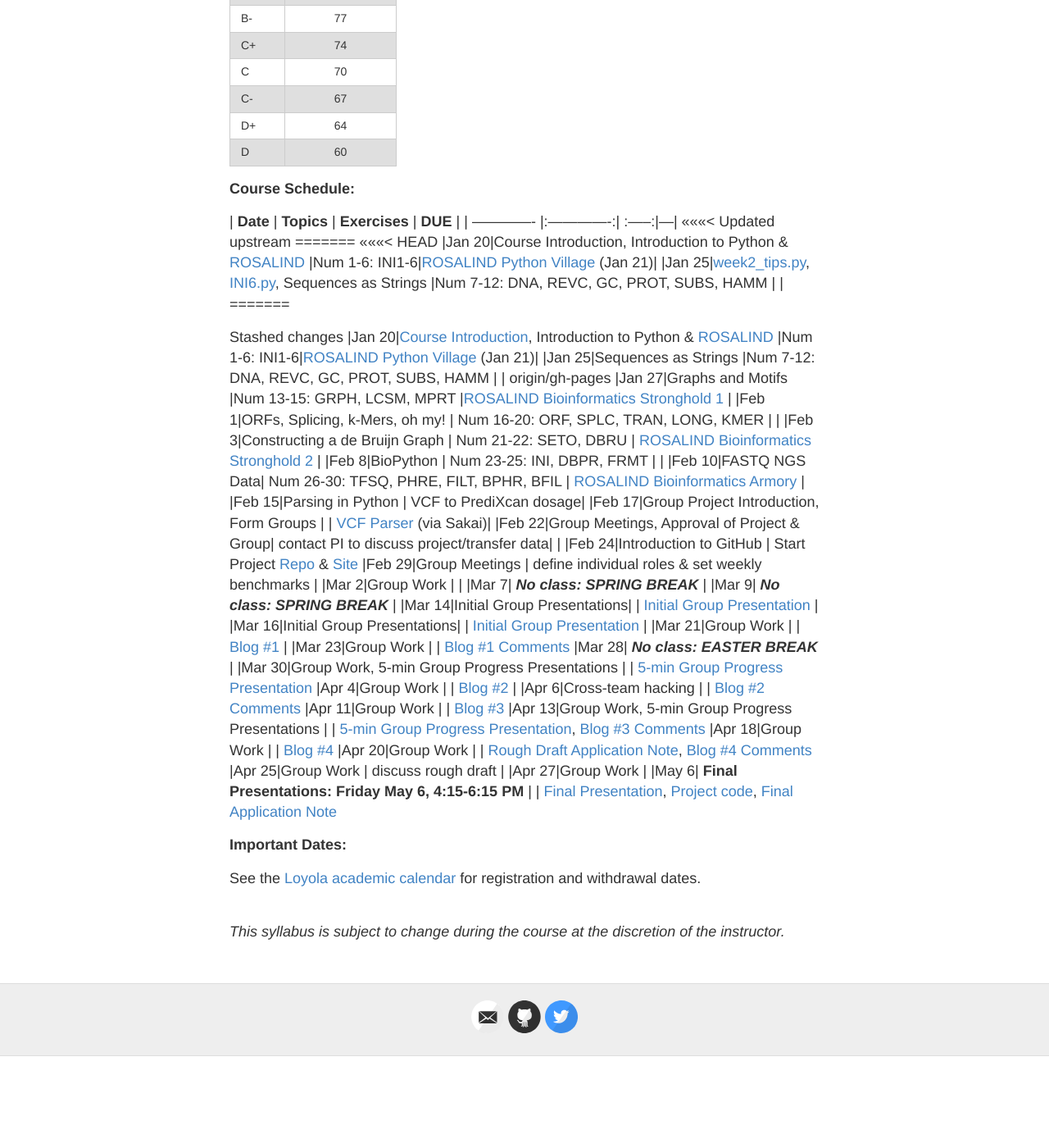
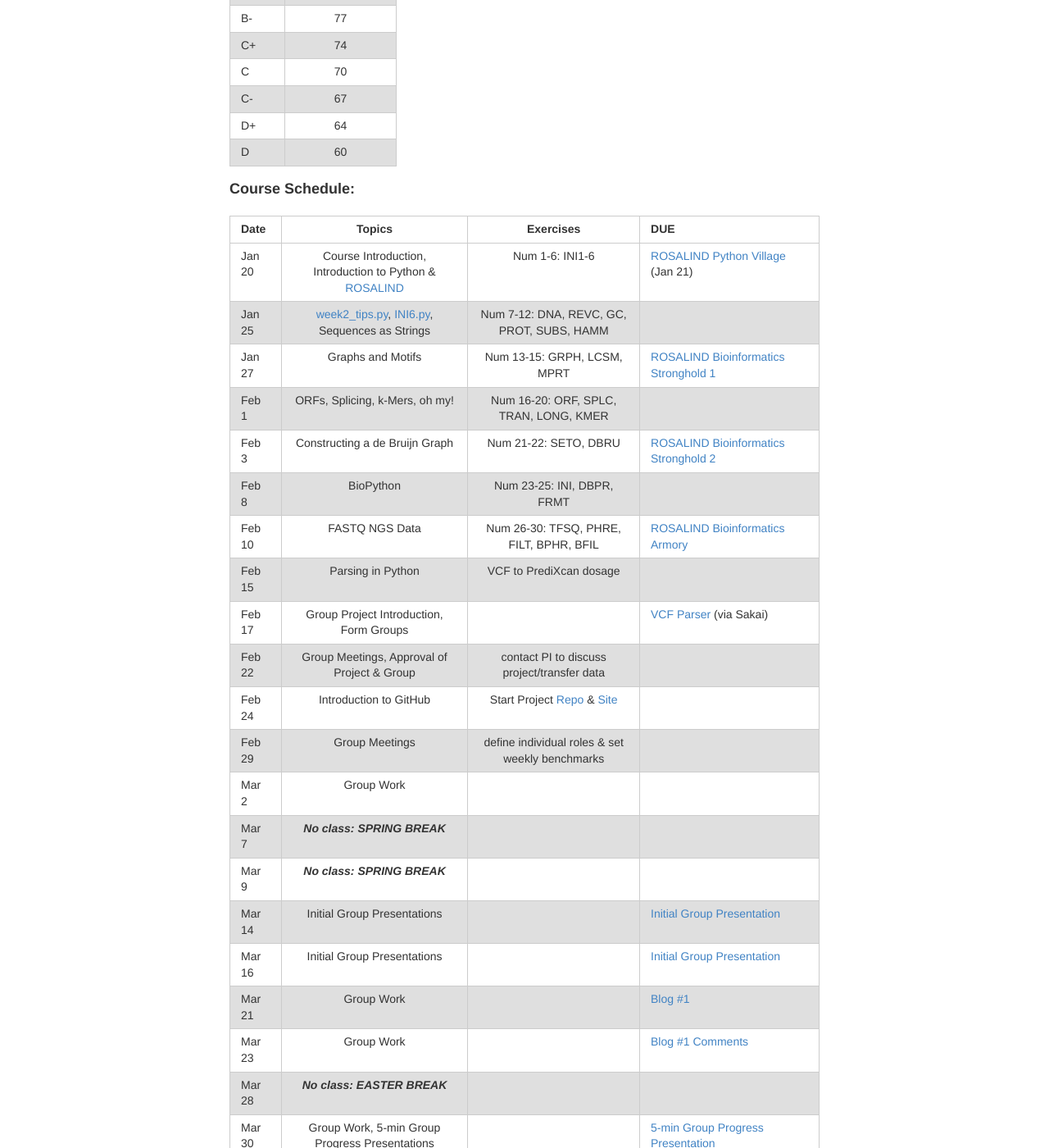
Before and after one commit to hwheeler01/CompBio, a Jekyll site: the page built from syllabus.md, in a window 1280 px wide and 1400 px high, scrolled down 2615 px. Shown: the whole window at 82% size. Built offline with Jekyll 4.4.1, drawn with Linux system fonts in a browser that asks for light colours; Markdown is read by kramdown in place of the engine named in the settings; before the commit the page ends 3903 px from its top, so only the background shows below that; some of the changed text lies outside the part shown.

Commit message:
fix syllabus table

```diff
--- a/syllabus.md
+++ b/syllabus.md
@@ -115,16 +115,8 @@ Course grades are assigned according to the following scale:<br>
 
 | **Date**      | **Topics**    | **Exercises** | **DUE** |
 | ------------- |:-------------:| :-----:|---|
-<<<<<<< Updated upstream
-=======
-<<<<<<< HEAD
 |Jan 20|Course Introduction, Introduction to Python & <a href="http://hwheeler01.github.io/CompBio/assignments/#rosalind">ROSALIND</a> |Num 1-6: INI1-6|<a href="http://rosalind.info/classes/254/">ROSALIND Python Village</a> (Jan 21)|
 |Jan 25|<a href="http://hwheeler01.github.io/CompBio/week2_tips.py">week2_tips.py</a>, <a href="http://hwheeler01.github.io/CompBio/INI6.py">INI6.py</a>, Sequences as Strings |Num 7-12: DNA, REVC, GC, PROT, SUBS, HAMM | |
-=======
->>>>>>> Stashed changes
-|Jan 20|<a href="http://hwheeler01.github.io/CompBio/introlecture.pdf">Course Introduction</a>, Introduction to Python & <a href="http://hwheeler01.github.io/CompBio/assignments/#rosalind">ROSALIND</a> |Num 1-6: INI1-6|<a href="http://rosalind.info/classes/254/">ROSALIND Python Village</a> (Jan 21)|
-|Jan 25|Sequences as Strings |Num 7-12: DNA, REVC, GC, PROT, SUBS, HAMM | |
->>>>>>> origin/gh-pages
 |Jan 27|Graphs and Motifs |Num 13-15: GRPH, LCSM, MPRT |<a href="http://rosalind.info/classes/254/">ROSALIND Bioinformatics Stronghold 1</a> |
 |Feb 1|ORFs, Splicing, k-Mers, oh my! | Num 16-20: ORF, SPLC, TRAN, LONG, KMER | |
 |Feb 3|Constructing a de Bruijn Graph | Num 21-22: SETO, DBRU | <a href="http://rosalind.info/classes/254/">ROSALIND Bioinformatics Stronghold 2</a> |
```
